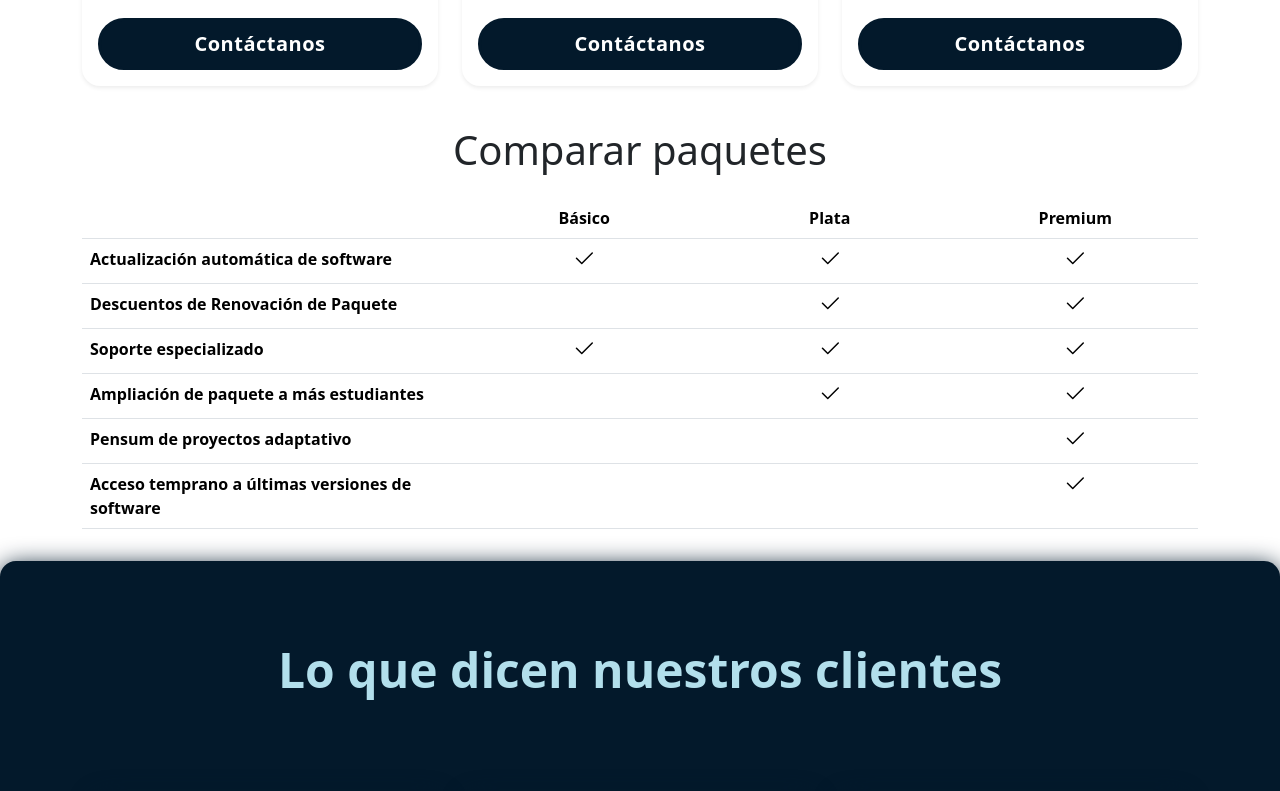
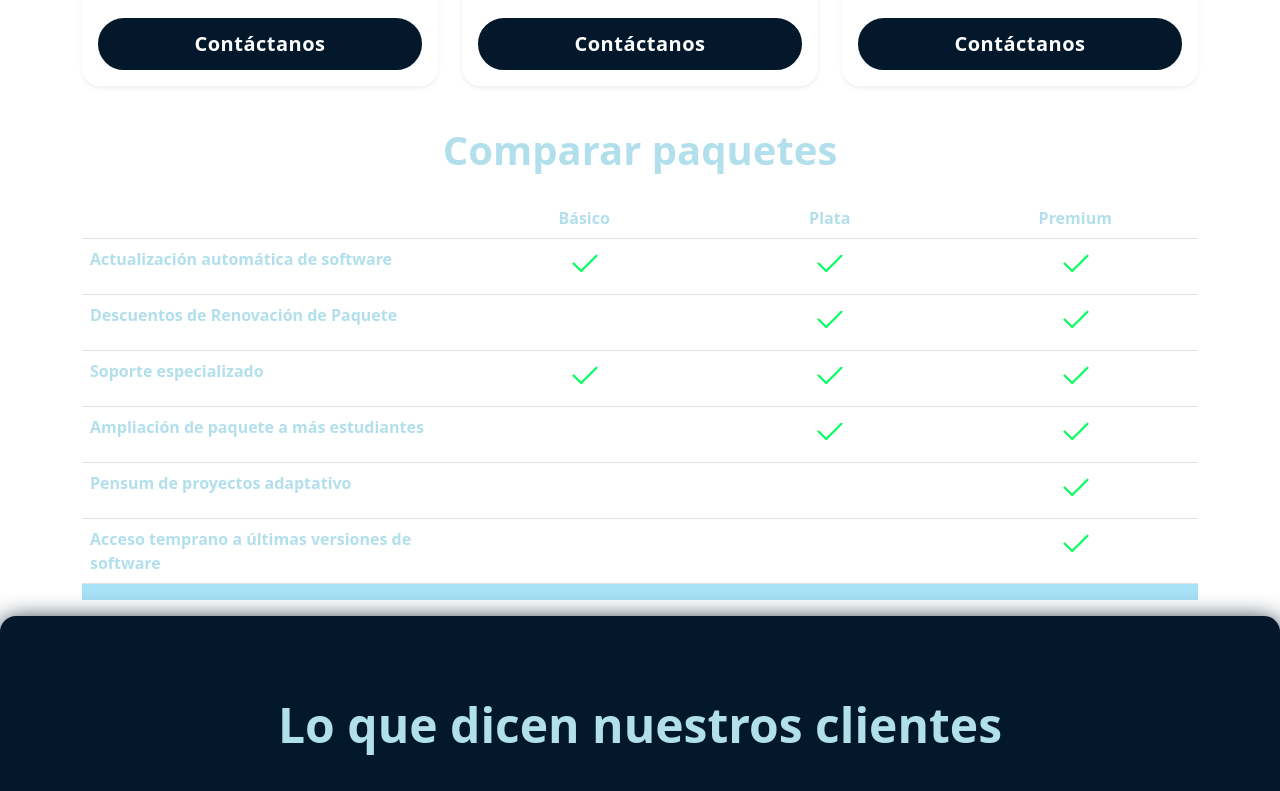
Before and after one commit to MariaUdeA/MariaUdea.github.io, a plain HTML site: page index.html in a window 1280 px wide. Shown: the part 4220-5011 px from the top of the page. Drawn offline with Linux system fonts and the light colour scheme; some packages are replaced by stand-ins of ours; a script that the page names is missing.

Commit message:
Cambiar en la parte de contactos y comparación de paquetes

```diff
--- a/index.html
+++ b/index.html
@@ -401,53 +401,53 @@
                     <path d="M13.854 3.646a.5.5 0 0 1 0 .708l-7 7a.5.5 0 0 1-.708 0l-3.5-3.5a.5.5 0 1 1 .708-.708L6.5 10.293l6.646-6.647a.5.5 0 0 1 .708 0z"></path>
                 </symbol>
             </svg>
-            <h2 class="display-6 text-center mb-4">Comparar paquetes</h2>
-            <div class="table-responsive">
-                <table class="table text-center">
-                    <thead>
-                        <tr>
-                            <th style="width: 34%;"></th>
-                            <th style="width: 22%;">Básico</th>
-                            <th style="width: 22%;">Plata</th>
-                            <th style="width: 22%;">Premium</th>
+            <h2 class="display-6 text-center mb-4" style=" color: #B2DFEC; font-weight: bold;">Comparar paquetes</h2>
+            <div class="table-responsive" style="background-color: #a7e1f5;">
+                <table class="table text-center" style="background-color: #1A2B34 !important;">
+                    <thead style="background-color: #a7e1f5;">
+                        <tr >
+                            <th style="width: 34%; color: #B2DFEC"></th>
+                            <th style="width: 22%;color: #B2DFEC">Básico</th>
+                            <th style="width: 22%;color: #B2DFEC">Plata</th>
+                            <th style="width: 22%;color: #B2DFEC">Premium</th>
                         </tr>
                     </thead>
                     <tbody>
                         <tr>
-                            <th scope="row" class="text-start">Actualización automática de software</th>
-                            <td><svg class="bi" width="24" height="24" role="img" aria-label="Included"><use xlink:href="#check"></use></svg></td>
-                            <td><svg class="bi" width="24" height="24" role="img" aria-label="Included"><use xlink:href="#check"></use></svg></td>
-                            <td><svg class="bi" width="24" height="24" role="img" aria-label="Included"><use xlink:href="#check"></use></svg></td>
+                            <th scope="row" class="text-start" style=" color: #B2DFEC;">Actualización automática de software</th>
+                            <td><svg class="bi" width="35" height="35" role="img" aria-label="Included" style="color: #03fe5f;"><use xlink:href="#check"></use></svg></td>
+                            <td><svg class="bi" width="35" height="35" role="img" aria-label="Included" style="color: #03fe5f;"><use xlink:href="#check"></use></svg></td>
+                            <td><svg class="bi" width="35" height="35" role="img" aria-label="Included" style="color: #03fe5f;"><use xlink:href="#check"></use></svg></td>
                         </tr>
                         <tr>
-                            <th scope="row" class="text-start">Descuentos de Renovación de Paquete</th>
+                            <th scope="row" class="text-start" style=" color: #B2DFEC;">Descuentos de Renovación de Paquete</th>
                             <td></td>
-                            <td><svg class="bi" width="24" height="24" role="img" aria-label="Included"><use xlink:href="#check"></use></svg></td>
-                            <td><svg class="bi" width="24" height="24" role="img" aria-label="Included"><use xlink:href="#check"></use></svg></td>
+                            <td><svg class="bi" width="35" height="35" role="img" aria-label="Included" style="color: #03fe5f;"><use xlink:href="#check"></use></svg></td>
+                            <td><svg class="bi" width="35" height="35" role="img" aria-label="Included" style="color: #03fe5f;"><use xlink:href="#check"></use></svg></td>
                         </tr>
                         <tr>
-                            <th scope="row" class="text-start">Soporte especializado</th>
-                            <td><svg class="bi" width="24" height="24" role="img" aria-label="Included"><use xlink:href="#check"></use></svg></td>
-                            <td><svg class="bi" width="24" height="24" role="img" aria-label="Included"><use xlink:href="#check"></use></svg></td>
-                            <td><svg class="bi" width="24" height="24" role="img" aria-label="Included"><use xlink:href="#check"></use></svg></td>
+                            <th scope="row" class="text-start" style=" color: #B2DFEC;">Soporte especializado</th>
+                            <td><svg class="bi" width="35" height="35" role="img" aria-label="Included" style="color: #03fe5f;"><use xlink:href="#check"></use></svg></td>
+                            <td><svg class="bi" width="35" height="35" role="img" aria-label="Included" style="color: #03fe5f;"><use xlink:href="#check"></use></svg></td>
+                            <td><svg class="bi" width="35" height="35" role="img" aria-label="Included" style="color: #03fe5f;"><use xlink:href="#check"></use></svg></td>
                         </tr>
                         <tr>
-                            <th scope="row" class="text-start">Ampliación de paquete a más estudiantes</th>
+                            <th scope="row" class="text-start" style=" color: #B2DFEC;">Ampliación de paquete a más estudiantes</th>
                             <td></td>
-                            <td><svg class="bi" width="24" height="24" role="img" aria-label="Included"><use xlink:href="#check"></use></svg></td>
-                            <td><svg class="bi" width="24" height="24" role="img" aria-label="Included"><use xlink:href="#check"></use></svg></td>
+                            <td><svg class="bi" width="35" height="35" role="img" aria-label="Included" style="color: #03fe5f;"><use xlink:href="#check"></use></svg></td>
+                            <td><svg class="bi" width="35" height="35" role="img" aria-label="Included" style="color: #03fe5f;"><use xlink:href="#check"></use></svg></td>
                         </tr>
                         <tr>
-                            <th scope="row" class="text-start">Pensum de proyectos adaptativo</th>
+                            <th scope="row" class="text-start" style=" color: #B2DFEC;">Pensum de proyectos adaptativo</th>
                             <td></td>
                             <td></td>
-                            <td><svg class="bi" width="24" height="24" role="img" aria-label="Included"><use xlink:href="#check"></use></svg></td>
+                            <td><svg class="bi" width="35" height="35" role="img" aria-label="Included" style="color: #03fe5f;"><use xlink:href="#check"></use></svg></td>
                         </tr>
                         <tr>
-                            <th scope="row" class="text-start">Acceso temprano a últimas versiones de software</th>
+                            <th scope="row" class="text-start" style=" color: #B2DFEC;">Acceso temprano a últimas versiones de software</th>
                             <td></td>
                             <td></td>
-                            <td><svg class="bi" width="24" height="24" role="img" aria-label="Included"><use xlink:href="#check"></use></svg></td>
+                            <td><svg class="bi" width="35" height="35" role="img" aria-label="Included" style="color: #03fe5f;"><use xlink:href="#check"></use></svg></td>
                         </tr>
                     </tbody>
                 </table>
@@ -535,8 +535,7 @@
                     <p>¡Absolutamente! Ofrecemos 7 días de garantía para que pruebes sin riesgo. Si no es lo que esperabas, te reembolsamos.</p>
                 </div>
             </div>
-            <!-- Puedes agregar más preguntas aquí -->
-        </section>
+    </section>
 
     <!-- Contacto Section -->
     <div class="container px-4 py-5" id="contacto">
@@ -559,27 +558,27 @@
                     <a href="#" class="btn btn-outline-secondary btn-lg px-4">Solicitar Demo</a>
                 </div>
             </div>
-            <div class="col-10 col-sm-8 col-lg-6">
-                <div class="card p-4">
-                    <h3 class="mb-4">Envíanos un mensaje</h3>
+            <div class="col-10 col-sm-8 col-lg-6" style="background-color: #B2DFEC; border-radius: 0.5rem;">
+                <div class="card p-4" style="background-color: #B2DFEC;">
+                    <h3 class="mb-4" style="color: #040835;">Envíanos un mensaje</h3>
                     <form>
-                        <div class="mb-3">
+                        <div class="mb-3" style="color: #040835; font-weight: bold;">
                             <label for="nombre" class="form-label">Nombre</label>
-                            <input type="text" class="form-control" id="nombre" required>
+                            <input type="text" class="form-control" id="nombre" style="background-color: #ffffff;" required>
                         </div>
-                        <div class="mb-3">
+                        <div class="mb-3" style="color: #040835; font-weight: bold;">
                             <label for="email" class="form-label">Email</label>
-                            <input type="email" class="form-control" id="email" required>
+                            <input type="email" class="form-control" id="email" style="background-color: #ffffff;" required>
                         </div>
-                        <div class="mb-3">
+                        <div class="mb-3" style="color: #040835; font-weight: bold;">
                             <label for="institucion" class="form-label">Institución (opcional)</label>
-                            <input type="text" class="form-control" id="institucion">
+                            <input type="text" class="form-control" id="institucion" style="background-color: #ffffff;">
                         </div>
-                        <div class="mb-3">
+                        <div class="mb-3" style="color: #040835; font-weight: bold;">
                             <label for="mensaje" class="form-label">Mensaje</label>
-                            <textarea class="form-control" id="mensaje" rows="3" required></textarea>
+                            <textarea class="form-control" id="mensaje" style="background-color: #ffffff;" rows="3" required></textarea>
                         </div>
-                        <button type="submit" class="btn btn-ludobotics">Enviar mensaje</button>
+                        <button type="submit" class="btn btn-ludobotics" style="background-color: #040835;">Enviar mensaje</button>
                     </form>
                 </div>
             </div>
```
